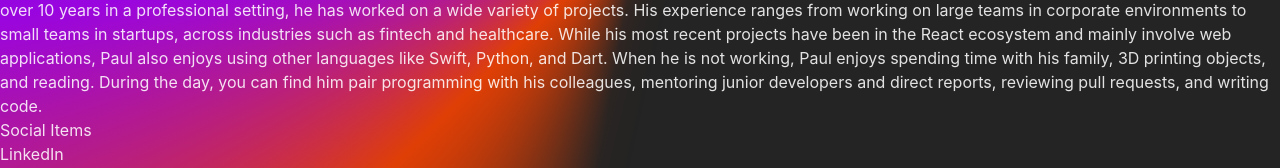
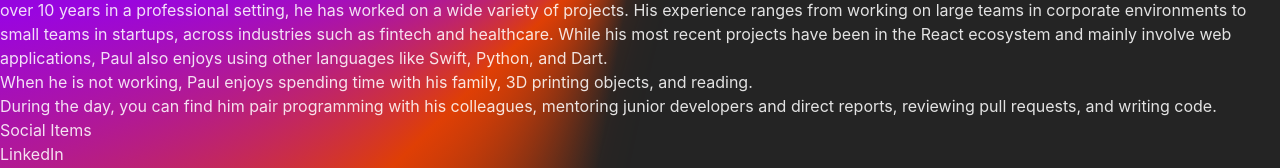
Before and after one commit to DutchRican/about-me, a React (Vite) app: page / in a window 1280 px wide. Shown: the part 476-644 px from the top of the page. Built offline with nearby package versions, Linux system fonts and the light colour scheme.

Commit message:
meta tags

```diff
--- a/index.html
+++ b/index.html
@@ -1,13 +1,18 @@
 <!doctype html>
 <html lang="en">
+
 <head>
   <meta charset="UTF-8" />
   <link rel="icon" type="ico" href="/favicon.ico" />
   <meta name="viewport" content="width=device-width, initial-scale=1.0" />
+  <meta name="description"
+    content="Paul van Woensel's personal website. React developer, fullstack and frontend. Creator of helper tools. Large corporations or small teams. Thought leader and mentor." />
   <title>Paul van Woensel</title>
 </head>
+
 <body>
   <div id="root"></div>
   <script type="module" src="/src/main.jsx"></script>
 </body>
+
 </html>
--- a/src/components/About.jsx
+++ b/src/components/About.jsx
@@ -1,15 +1,17 @@
 export default function About() {
 	return (
 		<div className="w-7/12 max-w-4xl pt-4 bg-gradient-to-br from-blue-200 to-purple-200 bg-clip-text text-transparent">
-			<p>
+			<p className="pb-2">
 				Paul van Woensel is a software developer, tech lead, manager, and SDET with a passion for building software.
 				With many years of programming experience, including over 10 years in a professional setting, he has worked on a wide variety of projects.
 				His experience ranges from working on large teams in corporate environments to small teams in startups, across industries such as fintech and healthcare.
 				While his most recent projects have been in the React ecosystem and mainly involve web applications,
 				Paul also enjoys using other languages like Swift, Python, and Dart.
-
+			</p>
+			<p className="pb-2">
 				When he is not working, Paul enjoys spending time with his family, 3D printing objects, and reading.
-
+			</p>
+			<p>
 				During the day, you can find him pair programming with his colleagues, mentoring junior developers and direct reports,
 				reviewing pull requests, and writing code.
 			</p>
```
Lines whose indentation alone changed are shown as unchanged.
